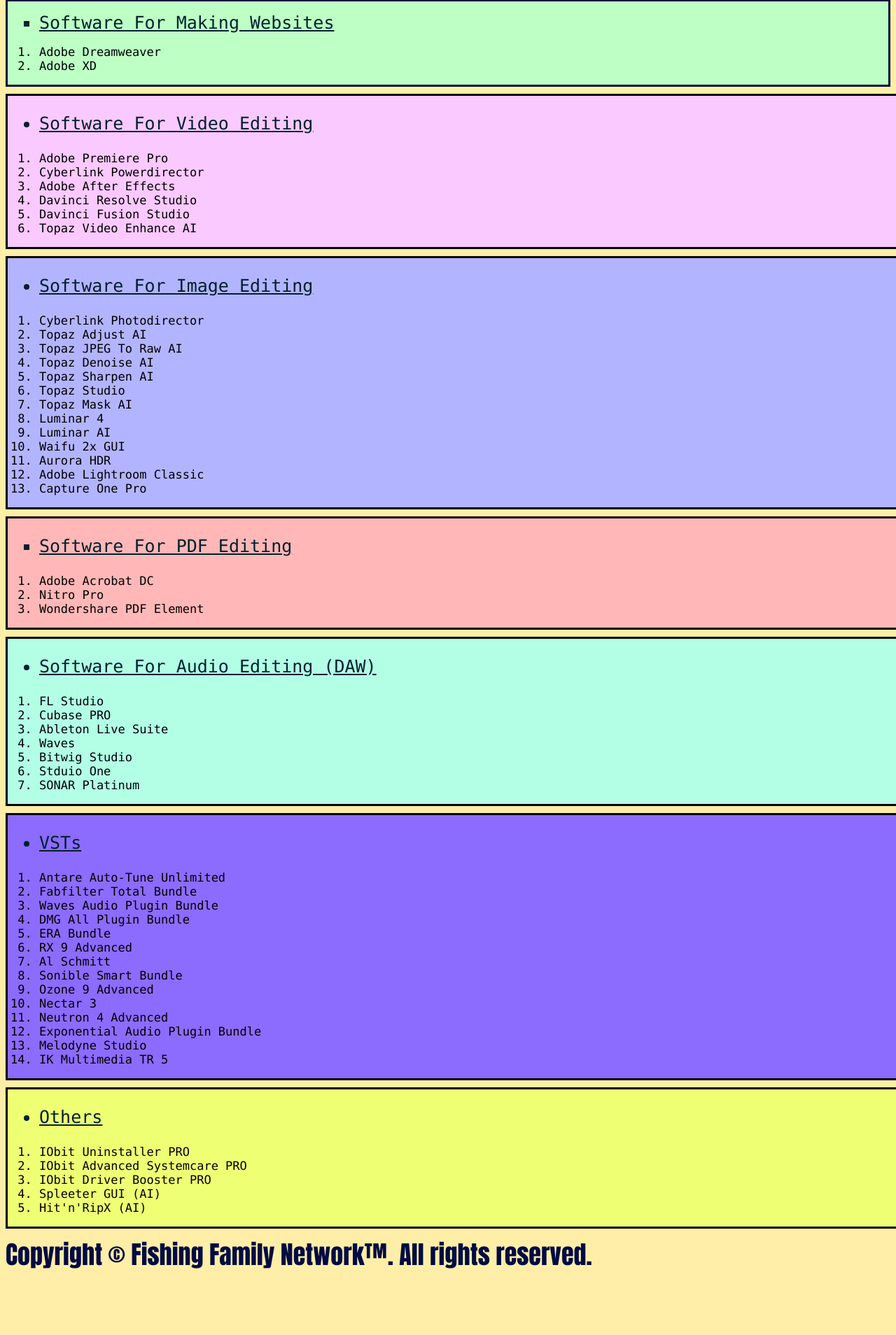
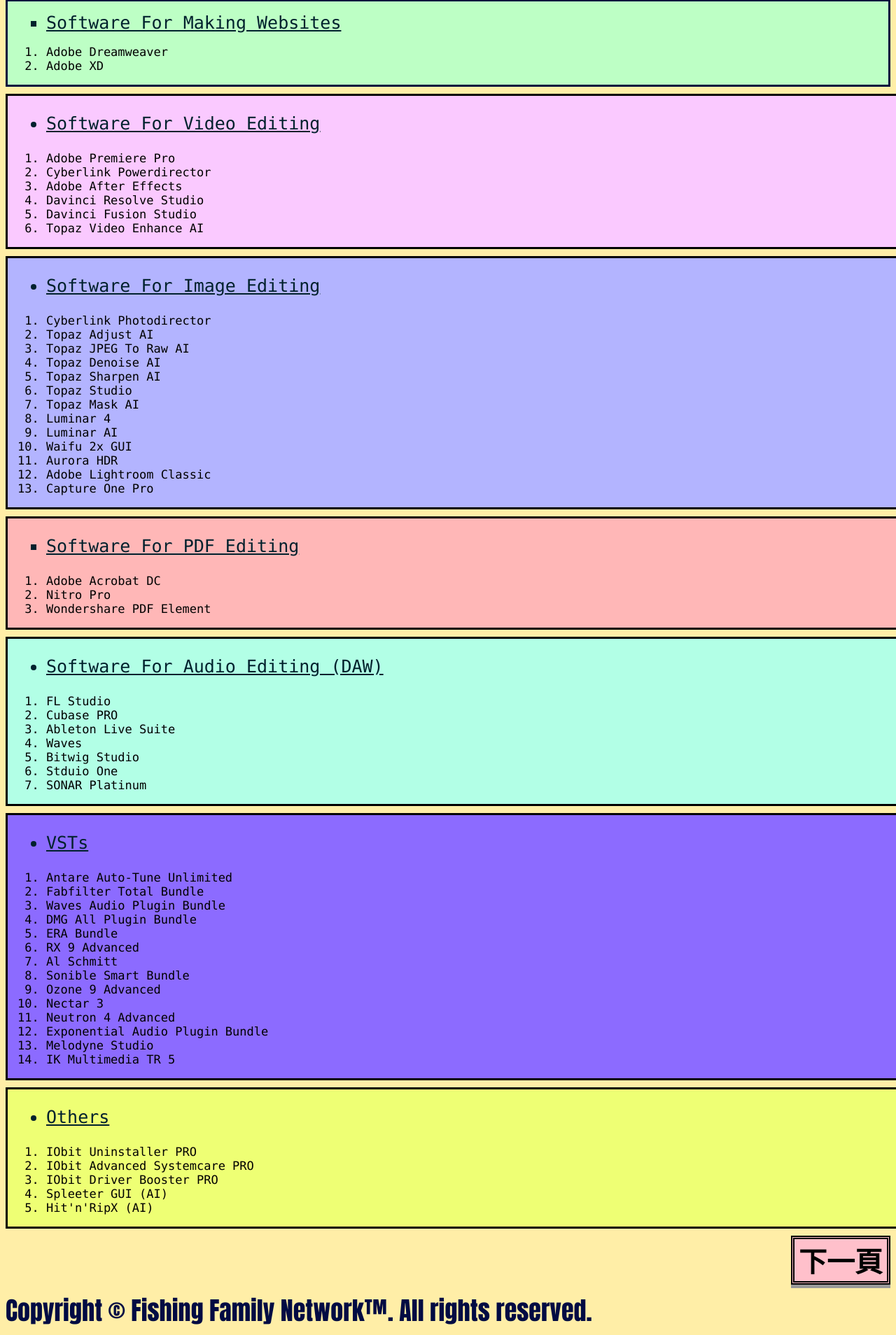
Before and after one commit to Craftguy-Billies/record.fishing-family.tk, a plain HTML site: page index.html in a window 1280 px wide. Shown: the part 131-2039 px from the top of the page at 70% size. Before the commit the page ends 1959 px from the top, so only its background shows below. Drawn offline with Linux system fonts and the light colour scheme.

Commit message:
update 2.8

```diff
--- a/index.html
+++ b/index.html
@@ -38,14 +38,14 @@ body {
 		  background-color:#BDFFC5;
 		  border: medium solid #000A3D;
 		  margin-bottom: 10px;
-		  padding-left: 5px;
+		  padding-left: 15px;
 	  }
 	  .display-5 {
 		  background-color: #FAC9FF;
 		  width: 100%;
 		  border: medium solid #000000;
 		  margin-bottom: 10px;
-		  padding-left: 5px;
+		  padding-left: 15px;
 	  }
 
 	  .display-6 {
@@ -53,35 +53,35 @@ body {
 		  width: 100%;
 		  border: medium solid #000000;
 		  margin-bottom: 10px;
-		  padding-left: 5px;
+		  padding-left: 15px;
 	  }
 	  .display-7 {
 		  background-color: #FFB7B7;
 		  width: 100%;
 		  border: medium solid #000000;
 		  margin-bottom: 10px;
-          padding-left: 5px;
+          padding-left: 15px;
 	  }
 	  .display-8 {
 		   background-color: #B2FFE6;
 		  width: 100%;
 		  border: medium solid #000000;
 		  margin-bottom: 10px;
-		  padding-left: 5px;
+		  padding-left: 15px;
 	  }
 	  .display-9 {
 		  background-color: #8C6BFF;
 		  width: 100%;
 		  border: medium solid #000000;
 		  margin-bottom: 10px;
-		  padding-left: 5px;
+		  padding-left: 15px;
 	  }
 	  .display-10 {
 		  background-color: #EEFF74;
 		  width: 100%;
 		  border: medium solid #000000;
 		  margin-bottom: 10px;
-		  padding-left: 5px;
+		  padding-left: 15px;
 	  }
 	  .display-11 {
 		  width: 100%;
@@ -91,7 +91,31 @@ body {
 		  font-family: Consolas;
 		  font-size: 35px;
 		  font-weight: bold;
+		  padding-left: 10px;
 
+	  }
+	  .button {
+		  font-size: 40px;
+		  background-color: pink;
+		  font-family: "微軟正黑體";
+		  font-weight: bold;
+		  float: right;
+		  border: double thick #000000;
+		  box-shadow: 0 5px #999;
+		  text-decoration: none;
+	  }
+	  .button:hover {
+		  background-color: #FFACE4;
+	  }
+	  .button:active {
+		  background-color: #FFACE4;
+		  box-shadow: 0 1px #999;
+		  transform: translateY(4px);
+	  }
+	  .blank {
+		  width: 100%;
+			  height: 70px;
+		  margin-top: 20px;
 	  }
 </style>
   </head>
@@ -200,6 +224,10 @@ body {
 		<li>Hit'n'RipX (AI)</li>
 		</ol>
 	</div>
+	<div>
+		<button class="button"><a style="text-decoration: none; color: #000000" href="page 2.html">下一頁</a></button>
+	</div>
+	<div class="blank"></div>
 	<div style="font-family: Impact; font-style: normal; font-weight: 400; font-size: 36px; color: #000B43;">Copyright &copy; Fishing Family Network&trade;. All rights reserved.</div>
 </body>
 </html>
```
Also changed, not shown: page 2.html (added, +45 -0 lines).
